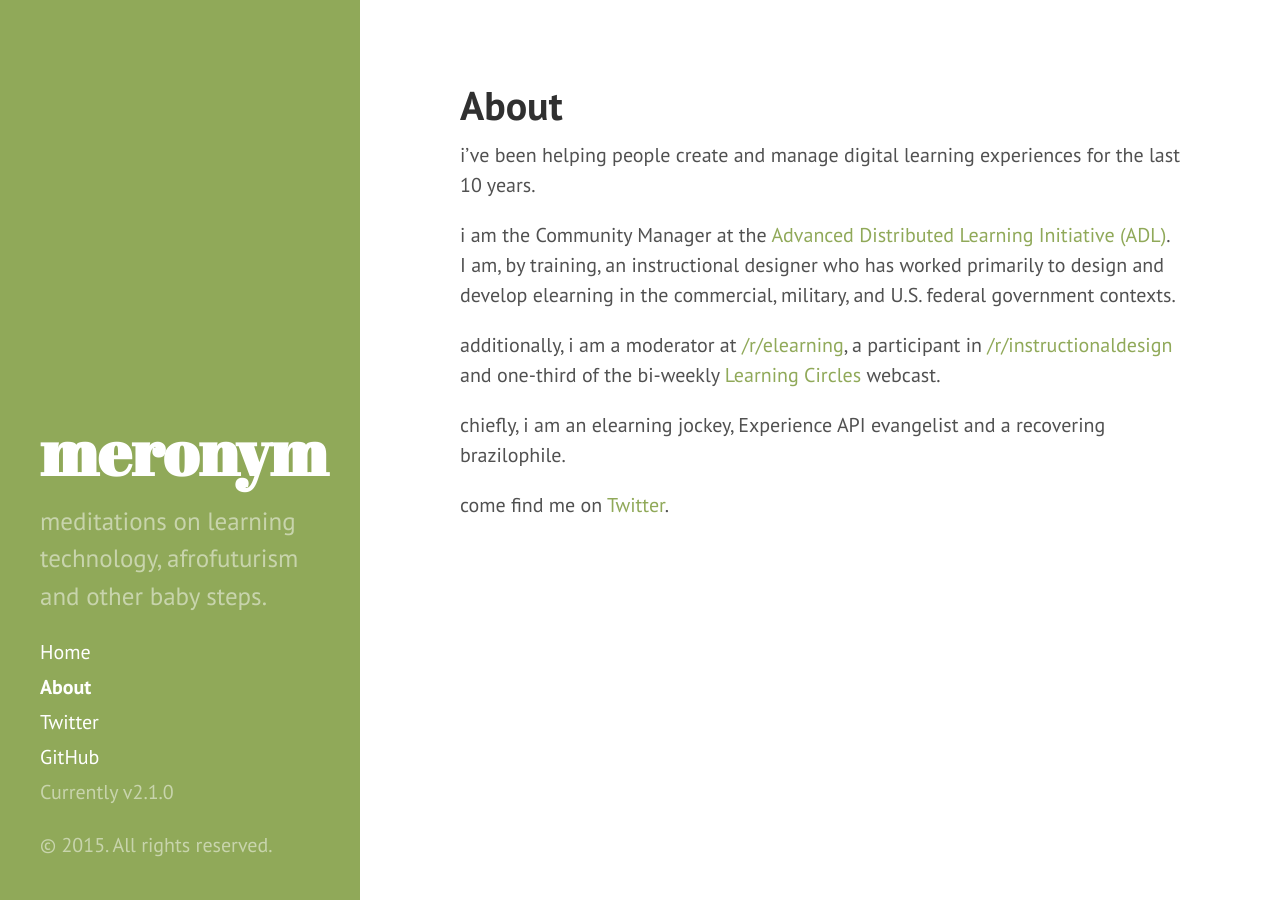
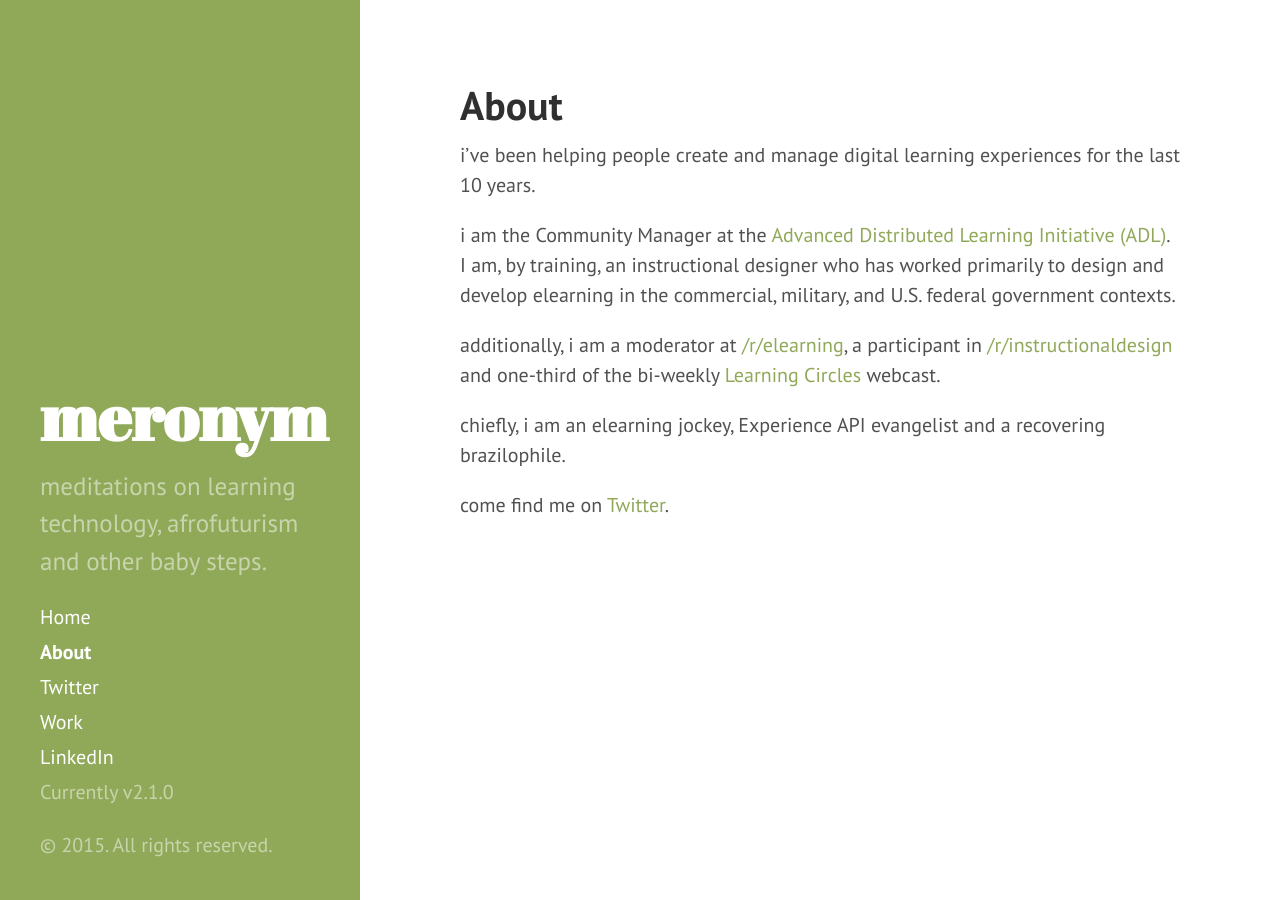
Before and after one commit to craigwiggins/craigwiggins.github.io, a Jekyll site: the page built from about.md, in a window 1280 px wide. Built offline with Jekyll 4.4.1, drawn with Linux system fonts in a browser that asks for light colours; Markdown is read by kramdown in place of the engine named in the settings.

Commit message:
edited sidebar
removed GitHub link, added ADL and LinkedIn

```diff
--- a/_includes/sidebar.html
+++ b/_includes/sidebar.html
@@ -27,7 +27,8 @@
       {% endfor %}
 
       <a class="sidebar-nav-item" href="http://www.twitter.com/oxala75">Twitter</a>
-      <a class="sidebar-nav-item" href="{{ site.github.repo }}">GitHub</a>
+      <a class="sidebar-nav-item" href="http://www.adlnet.gov">Work</a>
+      <a class="sidebar-nav-item" href="http://www.linkedin.com/in/craigwiggins/en">LinkedIn</a>
       <span class="sidebar-nav-item">Currently v{{ site.version }}</span>
     </nav>
 
```
